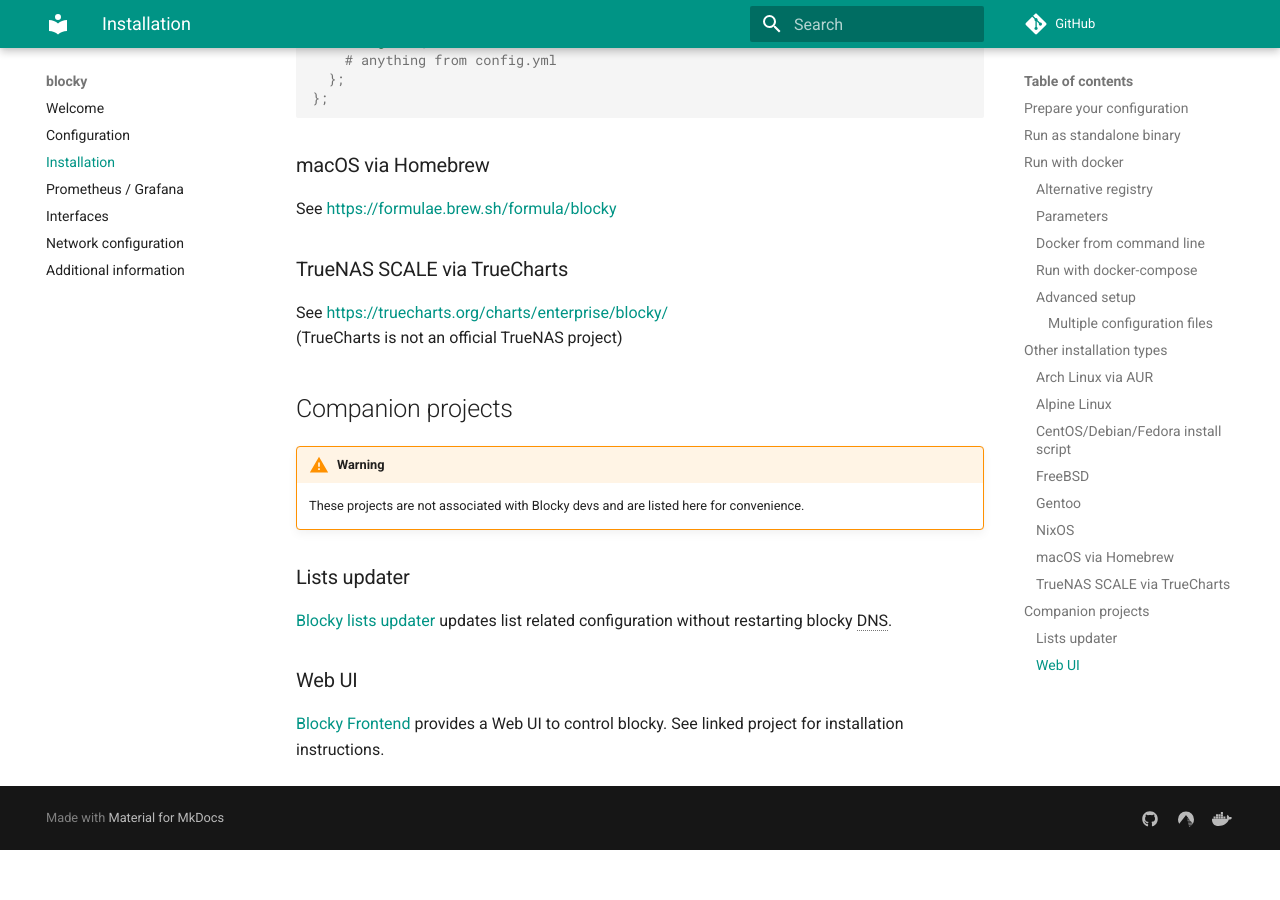
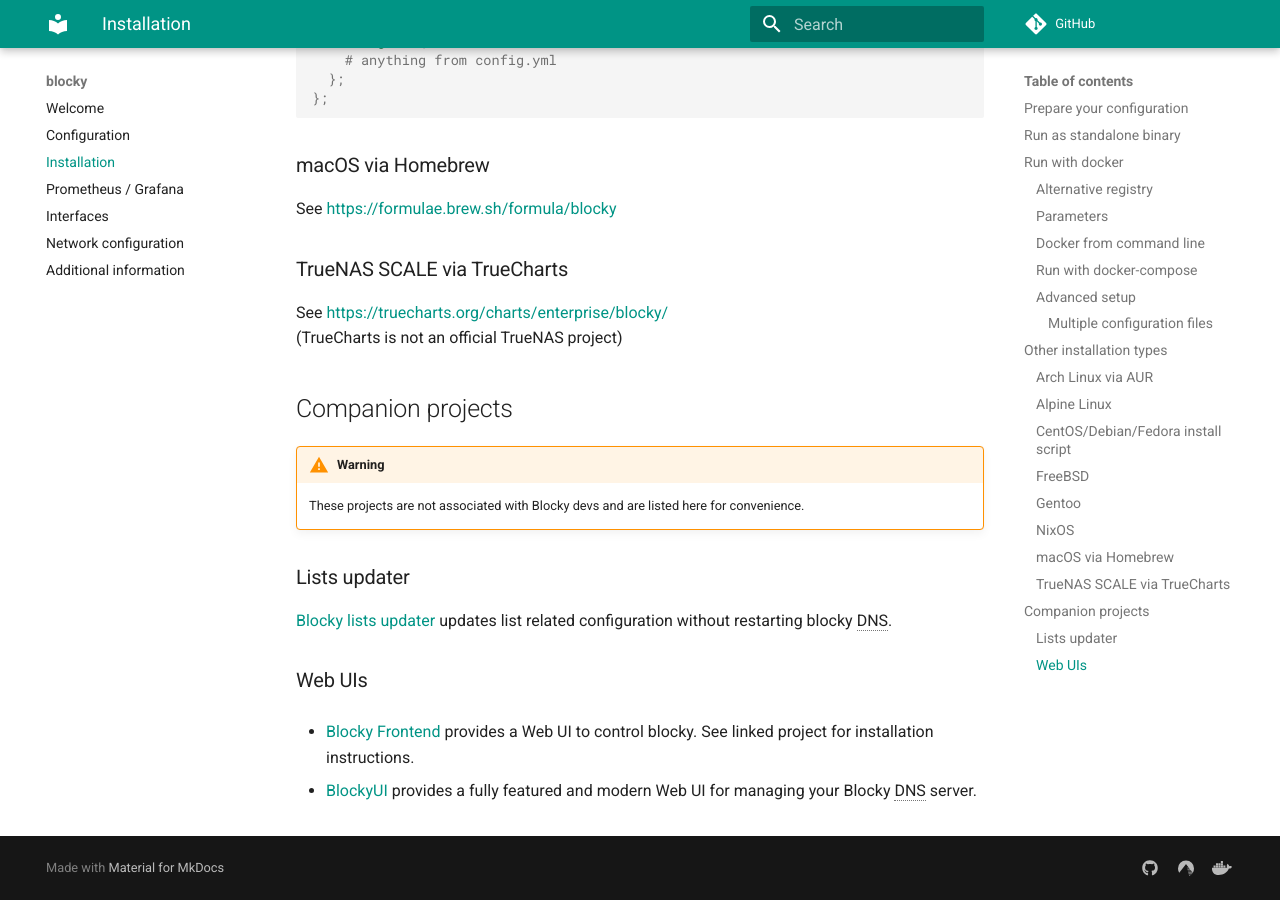
Before and after one commit to 0xERR0R/blocky, an MkDocs documentation site: the page built from docs/installation.md, in a window 1280 px wide and 900 px high, scrolled down 4122 px. Built offline with MkDocs 1.6.1 and Material for MkDocs 9.7.7, drawn with Linux system fonts in a browser that asks for light colours; comment, search, counter and statistics services are not loaded; the version menu is left out; before the commit the page ends 4972 px from its top, so only the background shows below that.

Commit message:
docs: add BlockyUI under the frontend companion projects (#1781)

```diff
--- a/docs/installation.md
+++ b/docs/installation.md
@@ -203,9 +203,11 @@
 
 [Blocky lists updater](https://github.com/shizunge/blocky-lists-updater) updates list related configuration without restarting blocky DNS.
 
-### Web UI
+### Web UIs
 
-[Blocky Frontend](https://github.com/Mozart409/blocky-frontend) provides a Web UI to control blocky.
+- [Blocky Frontend](https://github.com/Mozart409/blocky-frontend) provides a Web UI to control blocky.
 See linked project for installation instructions.
 
+- [BlockyUI](https://github.com/GabeDuarteM/blocky-ui) provides a fully featured and modern Web UI for managing your Blocky DNS server.
+
 --8<-- "docs/includes/abbreviations.md"
```
